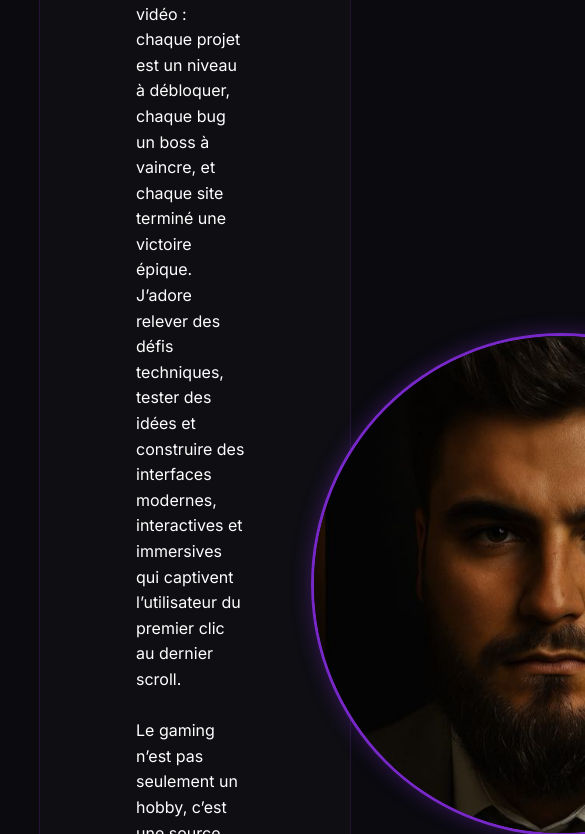
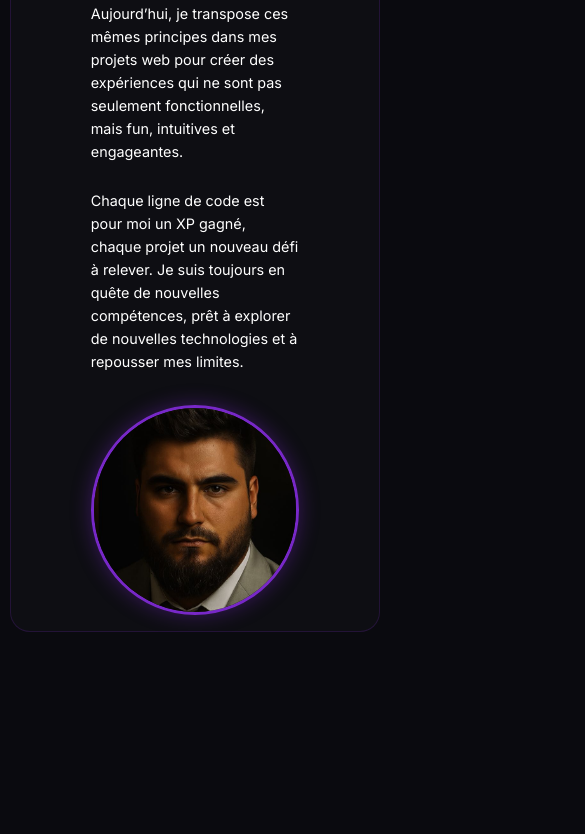
Before and after one commit to Alex05510/PortfolioDev, a plain HTML site: page Apropos.html in a window 390 px wide. Shown: the part 1166-2000 px from the top of the page, 585 px wide, since content can reach past the window. After the commit the page ends 1798 px from the top, so only its background shows below. Drawn offline with nearby package versions, Linux system fonts and the light colour scheme.

Commit message:
adaptation responsiv à la page à propos

```diff
--- a/Apropos.html
+++ b/Apropos.html
@@ -58,8 +58,7 @@
         </div>
     </section>
 
-    <script src="https://cdnjs.cloudflare.com/ajax/libs/three.js/r128/three.min.js"></script>
-    <script src="index.js"></script>
+    <script type="module" src="js/main.js"></script>
 
 </body>
 </html>
--- a/css/responsive.css
+++ b/css/responsive.css
@@ -104,6 +104,43 @@
     .timeline-content h3 {
         font-size: 1.2rem;
     }
+
+    /* Page Apropos responsive */
+    .AproposBio {
+        width: 90%;
+        margin-left: 5%;
+        padding: 1.5rem;
+    }
+
+    .AproposDeMoi {
+        flex-direction: column;
+        gap: 2rem;
+    }
+
+    .AproposDeMoi .left-align,
+    .AproposDeMoi .right-align {
+        width: 100%;
+    }
+
+    .AproposBio img {
+        width: 100%;
+        max-width: 350px;
+        margin: 0 auto;
+        display: block;
+    }
+
+    .AproposBio h3 {
+        font-size: 1.5rem;
+    }
+
+    .AproposBio p {
+        font-size: 1rem;
+    }
+
+    .creation {
+        font-size: 1.2rem;
+        padding: 0.5rem;
+    }
 }
 
 /* Petits mobiles */
@@ -120,4 +157,28 @@
     .subtitle {
         font-size: 1rem;
     }
+
+    /* Page Apropos petits écrans */
+    .AproposBio {
+        width: 95%;
+        margin-left: 2.5%;
+        padding: 1rem;
+    }
+
+    .AproposBio img {
+        max-width: 250px;
+    }
+
+    .AproposBio h3 {
+        font-size: 1.3rem;
+    }
+
+    .AproposBio p {
+        font-size: 0.9rem;
+    }
+
+    .creation {
+        font-size: 1rem;
+        padding: 0.4rem;
+    }
 }
```
